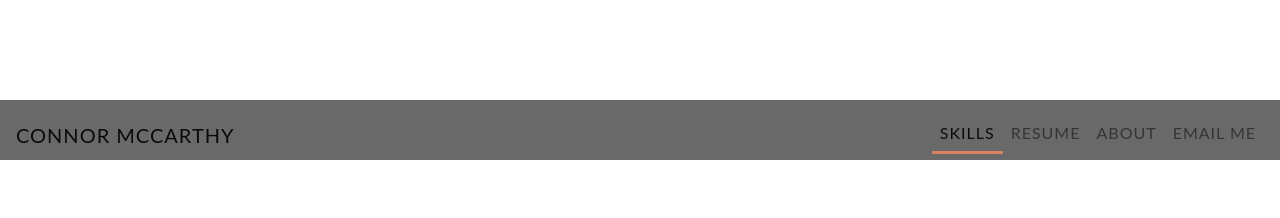
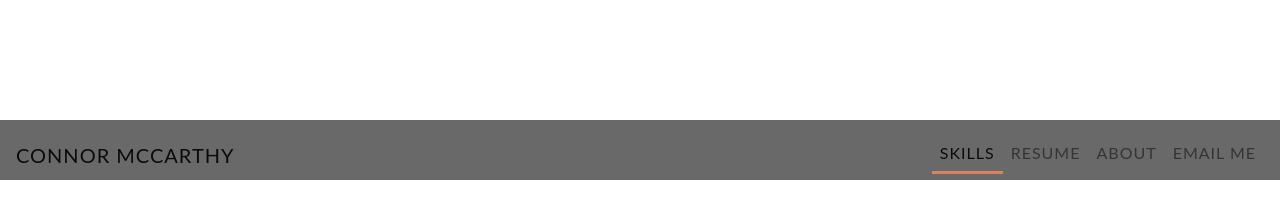
Before and after one commit to Connor85/portfolioAngular, an Angular app: page /skills in a window 1280 px wide. Shown: the top 218 px of the page. Built offline with nearby package versions, Linux system fonts and the light colour scheme.

Commit message:
fixed header margin

```diff
--- a/src/app/components/about/about.component.css
+++ b/src/app/components/about/about.component.css
@@ -3,7 +3,9 @@
 }
 
 h1 {
-    font-size: 55px;
+    text-align: center;
+    margin: 3em;
+    text-decoration: underline;
 }
 
 h2 {
--- a/src/app/components/about/about.component.html
+++ b/src/app/components/about/about.component.html
@@ -1,3 +1,4 @@
+<div class="animated fadeInDown">
   <navbar></navbar>
   <div class="about-container container">
     <h1 class="header">Who am I?</h1>
@@ -10,8 +11,8 @@
       <div class="col-md-7">
         <h3>Traveling</h3>
         <p>
-        I made the decsion to become a Software Engineer while traveling around
-        the United States
+          I made the decsion to become a Software Engineer while traveling
+          around the United States
         </p>
         <ul class="dashed">
           <li>Hiked the Grand Canyon from rim to rim</li>
@@ -47,4 +48,5 @@
       </div>
     </div>
   </div>
+</div>
 <footer></footer>
--- a/src/app/components/skills/skills.component.css
+++ b/src/app/components/skills/skills.component.css
@@ -5,7 +5,7 @@
 
 h1 {
     text-align: center;
-    margin: 2.5em;
+    margin: 3em;
     text-decoration: underline;
 }
 
--- a/src/app/components/skills/skills.component.html
+++ b/src/app/components/skills/skills.component.html
@@ -1,4 +1,4 @@
-<div class="animated fadeInUp">
+<div class="animated fadeInDown">
   <navbar></navbar>
   <div id="content" class="container">
     <h1>Skills</h1>
@@ -135,5 +135,5 @@
       </div>
     </div>
   </div>
-  <footer></footer>
 </div>
+<footer></footer>
```
Lines whose indentation alone changed are shown as unchanged.
